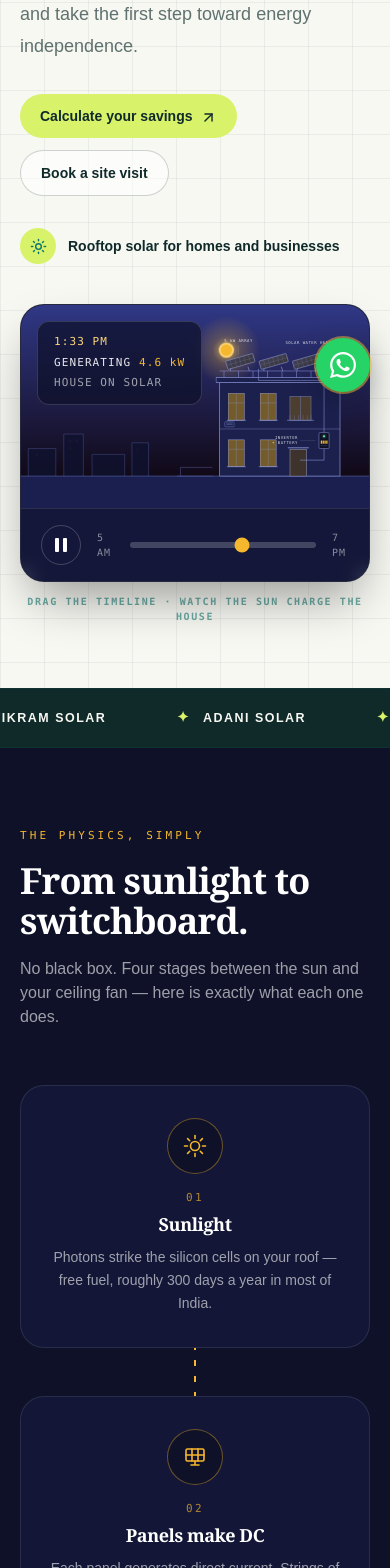
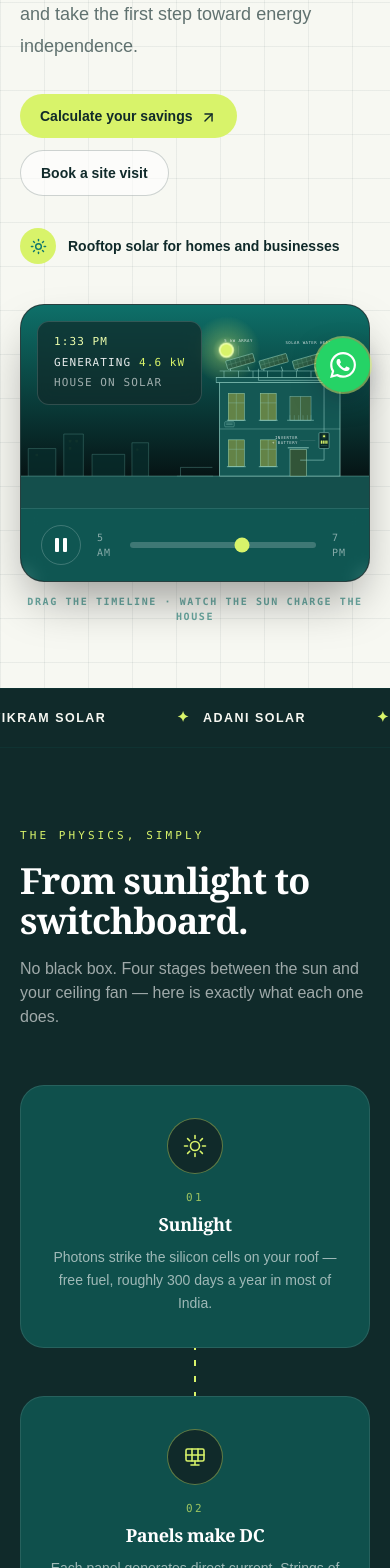
Before and after one commit to AmanG-04/caatweb, a Next.js app: page / in a window 390 px wide. Shown: the part 432-2000 px from the top of the page. Built offline with nearby package versions, Linux system fonts and the light colour scheme.

Commit message:
feat: update color palette and improve visual consistency across components

```diff
--- a/app/globals.css
+++ b/app/globals.css
@@ -1,7 +1,7 @@
 @import "tailwindcss";
 @config "../tailwind.config.ts";
 
-:root { --ink: #102a2a; --cream: #f7f8f2; --color-gold: #f5b72e; --color-gold-soft: #ffd87a; --font-mono: ui-monospace, SFMono-Regular, Menlo, monospace; }
+:root { --ink: #102a2a; --cream: #f7f8f2; --color-gold: #d8f36a; --color-gold-soft: #edffad; --font-mono: ui-monospace, SFMono-Regular, Menlo, monospace; }
 * { box-sizing: border-box; }
 html { scroll-behavior: smooth; overflow-y: auto; }
 body { margin: 0; background: var(--cream); color: var(--ink); font-family: Arial, Helvetica, sans-serif; }
@@ -22,18 +22,18 @@ body { margin: 0; background: var(--cream); color: var(--ink); font-family: Aria
 .landing-nav > a:last-child { border-radius: 999px; box-shadow: 0 8px 20px rgba(216,243,106,.32); transition: transform .2s ease, box-shadow .2s ease; }
 .landing-nav > a:last-child:hover { transform: translateY(-2px) scale(1.02); box-shadow: 0 12px 26px rgba(216,243,106,.48); }
 @keyframes landing-nav-enter { from { opacity: 0; transform: translateY(-18px) scale(.98); } to { opacity: 1; transform: translateY(0) scale(1); } }
-.bg-night { background-color: #0e1128; }
-.bg-dusk\/50 { background-color: rgba(25,29,69,.5); }
-.text-gold { color: #f5b72e; }
-.text-violet { color: #8b4fc0; }
-.text-ink-soft { color: #4a4f6e; }
-.text-ink-soft\/70 { color: rgba(74,79,110,.7); }
-.bg-paper { background-color: #f7f5f1; }
-.bg-paper-dim { background-color: #efece4; }
-.text-gold\/70 { color: rgba(245,183,46,.7); }
+.bg-night { background-color: #102a2a; }
+.bg-dusk\/50 { background-color: rgba(15,118,110,.5); }
+.text-gold { color: #d8f36a; }
+.text-violet { color: #0f766e; }
+.text-ink-soft { color: #52706d; }
+.text-ink-soft\/70 { color: rgba(82,112,109,.7); }
+.bg-paper { background-color: #f7f8f2; }
+.bg-paper-dim { background-color: #edf1e7; }
+.text-gold\/70 { color: rgba(216,243,106,.7); }
 .text-white\/60 { color: rgba(255,255,255,.6); }
 .text-white\/40 { color: rgba(255,255,255,.4); }
-.border-gold\/40 { border-color: rgba(245,183,46,.4); }
+.border-gold\/40 { border-color: rgba(216,243,106,.4); }
 @keyframes dash-flow { to { stroke-dashoffset: -48; } }
 .energy-dash { stroke-dasharray: 6 10; animation: dash-flow 1.6s linear infinite; }
 .brand-marquee { overflow: hidden; border-block: 1px solid rgba(15,118,110,.12); background: #102a2a; color: #f7f8f2; }
--- a/components/faq.tsx
+++ b/components/faq.tsx
@@ -22,7 +22,7 @@ const faqs = [
   },
   {
     q: "What is the payback period?",
-    a: "For a typical residential system after subsidy, 3–4 years is realistic at current Maharashtra tariffs; commercial systems paying higher tariffs often see 3 years or less. The panels are warrantied for 25 years of performance, so everything after payback is effectively free electricity. We give you the payback calculation for your actual bill before you commit.",
+    a: "For a typical residential system after subsidy, 3–4 years is realistic at current Delhi NCR tariffs; commercial systems paying higher tariffs often see 3 years or less. The panels are warrantied for 25 years of performance, so everything after payback is effectively free electricity. We give you the payback calculation for your actual bill before you commit.",
   },
   {
     q: "Will my panels work during a power cut?",
--- a/components/footer.tsx
+++ b/components/footer.tsx
@@ -131,8 +131,7 @@ export default function Footer() {
               </li>
             </ul>
             <p className="mt-5 max-w-[220px] text-xs leading-relaxed text-white/40">
-              Mon–Sat, 9 am – 7 pm IST. Site surveys across Mumbai, Thane and
-              Pune.
+              Mon–Sat, 9 am – 7 pm IST. Site surveys across Delhi NCR.
             </p>
           </div>
         </div>
--- a/components/landing.tsx
+++ b/components/landing.tsx
@@ -1,6 +1,6 @@
 import Image from "next/image";
 import Link from "next/link";
-import { ArrowUpRight, Check, Phone, Sun } from "lucide-react";
+import { ArrowUpRight, Check, Sun } from "lucide-react";
 import logo from "../companyinfo/caatlogo.webp";
 import { Button, Card } from "./ui";
 import { ScrollEffects } from "./scroll-effects";
@@ -16,17 +16,16 @@ import { ProjectTimeline } from "./project-timeline";
 import EquipmentBrands from "./equipment-brands";
 import Footer from "./footer";
 
-const company = { legalName: "CAAT PowerBot LLP", phone: "+91 9820897343", email: "caat.powerbot@gmail.com" };
 const benefits = ["Rooftop systems designed for Delhi homes and businesses", "High-efficiency panels and inverters from trusted brands", "Professional installation and end-to-end EPC support", "Guidance with subsidy paperwork and system commissioning"];
 
 export function Landing() {
   return <main><ScrollEffects />
-    <nav className="landing-nav container-wide sticky top-0 z-50 flex items-center justify-between gap-6 border-b border-ink/10 bg-cream/95 py-5 backdrop-blur-md"><Link href="/" className="flex items-center gap-3" aria-label="CAAT PowerBot home"><Image src={logo} alt="CAAT PowerBot logo" width={48} height={48} className="h-11 w-11 object-contain" priority /><span className="text-lg font-black tracking-tight">CAAT PowerBot <span className="text-teal">LLP</span></span></Link><div className="hidden gap-7 text-sm font-semibold md:flex"><a href="#why">Why solar</a><a href="#references">Projects</a><a href="#process">Process</a><a href="#about">About</a><a href="#contact">Contact</a></div><Link href="/quote"><Button>Get instant estimate <ArrowUpRight className="ml-1 inline" size={16} /></Button></Link></nav>
+    <nav className="landing-nav container-wide sticky top-0 z-50 flex items-center justify-between gap-6 border-b border-ink/10 bg-cream/95 py-5 backdrop-blur-md"><Link href="/" className="flex items-center gap-3" aria-label="CAAT PowerBot home"><Image src={logo} alt="CAAT PowerBot logo" width={48} height={48} className="h-11 w-11 object-contain" priority /><span className="text-lg font-black tracking-tight">CAAT PowerBot <span className="text-teal">LLP</span></span></Link><div className="hidden gap-7 text-sm font-semibold md:flex"><a href="#why">Why solar</a><a href="#references">Projects</a><a href="#process">Process</a><a href="#about">About</a></div><Link href="/quote"><Button>Get instant estimate <ArrowUpRight className="ml-1 inline" size={16} /></Button></Link></nav>
     <section className="hero-flow grid-lines relative overflow-hidden"><div className="container-wide relative z-10 grid min-h-[600px] items-center gap-10 py-16 lg:grid-cols-[.85fr_1.15fr]"><div><p className="mb-5 inline-flex items-center gap-2 rounded-full border border-teal/20 bg-white/90 px-4 py-2 text-xs font-bold uppercase tracking-[.18em] text-teal"><Sun size={15} /> Delhi&apos;s clean energy partner</p><h1 className="max-w-3xl text-5xl font-black leading-[.98] tracking-[-.05em] md:text-7xl">Clean energy made <span className="text-teal">simple.</span></h1><p className="mt-7 max-w-xl text-lg leading-8 text-ink/65">See how much a rooftop solar system can save, find the right size for your property, and take the first step toward energy independence.</p><div className="mt-8 flex flex-wrap gap-3"><Link href="/quote"><Button>Calculate your savings <ArrowUpRight className="ml-1 inline" size={17} /></Button></Link><a href="tel:+919820897343"><Button variant="outline">Book a site visit</Button></a></div><div className="mt-8 flex items-center gap-3 text-sm font-semibold"><span className="grid h-9 w-9 place-items-center rounded-full bg-lime"><Sun size={17} className="text-teal" /></span> Rooftop solar for homes and businesses</div></div><div className="w-full"><SolarScene /><p className="mt-3 text-center font-mono text-[10px] font-bold tracking-[.16em] text-teal/60">DRAG THE TIMELINE · WATCH THE SUN CHARGE THE HOUSE</p></div></div></section>
     <BrandMarquee /><HowItWorks /><section id="why" className="container-wide py-24"><p className="font-bold uppercase tracking-[.18em] text-teal">Why CAAT PowerBot</p><h2 className="mt-3 max-w-2xl text-4xl font-black tracking-tight md:text-5xl">A trusted partner for a smarter energy decision.</h2><div className="mt-10 grid gap-4 md:grid-cols-4">{benefits.map((benefit, index) => <Card key={benefit} className={index === 1 ? "bg-lime" : ""}><div className="mb-12 text-3xl font-black">0{index + 1}</div><Check className="text-teal" /><h3 className="mt-4 font-bold">{benefit}</h3></Card>)}</div></section>
     <ProjectTimeline />
     <ClientReferences /><EquipmentBrands /><SubsidyInfo />
-    <section id="about" className="container-wide grid gap-12 py-24 md:grid-cols-[.8fr_1.2fr] md:items-center"><div><Image src={logo} alt="CAAT PowerBot" width={260} height={260} className="mx-auto h-56 w-56 object-contain md:mx-0" /></div><div><p className="font-bold uppercase tracking-[.18em] text-teal">About us</p><h2 className="mt-3 text-4xl font-black tracking-tight">Power solutions built around your property.</h2><p className="mt-5 max-w-2xl leading-8 text-ink/65">CAAT PowerBot LLP helps homes and businesses in Delhi move toward reliable, cleaner energy. We design and install rooftop solar systems, support maintenance, and provide practical energy solutions from assessment through commissioning.</p></div></section><FAQ />
-    <section id="contact" className="bg-lime py-16"><div className="container-wide flex flex-col justify-between gap-8 md:flex-row md:items-center"><div><h2 className="text-4xl font-black tracking-tight">Ready to see your number?</h2><p className="mt-2 text-ink/65">Start with a free, no-obligation solar estimate.</p><div className="mt-5 flex flex-col gap-2 text-sm"><a href="tel:+919820897343" className="flex items-center gap-2"><Phone size={16} /> {company.phone}</a><a href={`mailto:${company.email}`} className="flex items-center gap-2">{company.email}</a></div></div><Link href="/quote"><Button className="w-fit">Calculate my savings <ArrowUpRight className="ml-1 inline" size={17} /></Button></Link></div></section>    <Footer />
-    <FloatingWhatsApp />\n  </main>;
+    <section id="about" className="container-wide grid gap-12 py-24 md:grid-cols-[.8fr_1.2fr] md:items-center"><div><Image src={logo} alt="CAAT PowerBot" width={260} height={260} className="mx-auto h-56 w-56 object-contain md:mx-0" /></div><div><p className="font-bold uppercase tracking-[.18em] text-teal">About us</p><h2 className="mt-3 text-4xl font-black tracking-tight">Power solutions built around your property.</h2><p className="mt-5 max-w-2xl leading-8 text-ink/65">CAAT PowerBot LLP helps homes and businesses in Delhi move toward reliable, cleaner energy. We design and install rooftop solar systems, support maintenance, and provide practical energy solutions from assessment through commissioning.</p></div></section><FAQ />    <Footer />
+    <FloatingWhatsApp />
+  </main>;
 }
--- a/components/solar-scene.tsx
+++ b/components/solar-scene.tsx
@@ -50,9 +50,9 @@ export default function SolarScene() {
   const sunX = 90 + ((hour - 5) / 14) * 780;
   const sunY = 400 - d * 300;
 
-  const skyTop = lerpColor("#0b0e24", "#333c8f", d);
-  const skyHorizonBase = lerpColor("#151938", "#7f90dd", d);
-  const skyHorizon = lerpColor(skyHorizonBase, "#8b4fc0", duskiness * 0.4);
+  const skyTop = lerpColor("#082d2c", "#0f766e", d);
+  const skyHorizonBase = lerpColor("#0b3d3b", "#73b9ae", d);
+  const skyHorizon = lerpColor(skyHorizonBase, "#2fa6ad", duskiness * 0.4);
 
   const generation = Math.round(d * 5 * 10) / 10;
   const onSolar = d > 0.12;
@@ -62,10 +62,10 @@ export default function SolarScene() {
   const particleOpacity = reducedMotion ? 0 : d;
 
   // Line-work color shifts slightly lighter in daylight
-  const line = lerpColor("#4a5494", "#8a96d8", d);
-  const lineSoft = lerpColor("#343d75", "#6774bd", d);
-  const wall = lerpColor("#12152e", "#1c2150", d);
-  const glass = "#10132b";
+  const line = lerpColor("#327975", "#95d0c5", d);
+  const lineSoft = lerpColor("#245b58", "#67aaa1", d);
+  const wall = lerpColor("#0c3938", "#155b57", d);
+  const glass = "#082d2c";
 
   return (
     <div className="relative overflow-hidden rounded-3xl border border-white/10 bg-night shadow-2xl shadow-black/40">
@@ -81,13 +81,13 @@ export default function SolarScene() {
             <stop offset="1" stopColor={skyHorizon} />
           </linearGradient>
           <radialGradient id="sunGlow">
-            <stop offset="0" stopColor="#ffd87a" stopOpacity="0.75" />
-            <stop offset="0.4" stopColor="#f5b72e" stopOpacity="0.25" />
-            <stop offset="1" stopColor="#f5b72e" stopOpacity="0" />
+            <stop offset="0" stopColor="#edffad" stopOpacity="0.75" />
+            <stop offset="0.4" stopColor="#d8f36a" stopOpacity="0.25" />
+            <stop offset="1" stopColor="#d8f36a" stopOpacity="0" />
           </radialGradient>
           <linearGradient id="panelFace" x1="0" y1="0" x2="1" y2="1">
-            <stop offset="0" stopColor="#1d2452" />
-            <stop offset="1" stopColor="#12162f" />
+            <stop offset="0" stopColor="#0e5553" />
+            <stop offset="1" stopColor="#082d2c" />
           </linearGradient>
           <filter id="softGlow" x="-80%" y="-80%" width="260%" height="260%">
             <feGaussianBlur stdDeviation="3" result="blur" />
@@ -115,18 +115,18 @@ export default function SolarScene() {
         {/* Sun */}
         <g style={{ opacity: clamp(d * 3, 0, 1) }}>
           <circle cx={sunX} cy={sunY} r={95} fill="url(#sunGlow)" />
-          <circle cx={sunX} cy={sunY} r={21} fill="#ffd87a" />
-          <circle cx={sunX} cy={sunY} r={16} fill="#f5b72e" />
+          <circle cx={sunX} cy={sunY} r={21} fill="#edffad" />
+          <circle cx={sunX} cy={sunY} r={16} fill="#d8f36a" />
         </g>
 
         {/* Distant skyline — simple line silhouettes */}
-        <g stroke={lineSoft} strokeWidth="1.2" fill="#0f1230" opacity="0.75">
+        <g stroke={lineSoft} strokeWidth="1.2" fill="#082d2c" opacity="0.75">
           <path d="M 20 472 V 396 H 96 V 472" />
           <path d="M 118 472 V 356 H 172 V 472" />
           <path d="M 196 472 V 412 H 286 V 472" />
           <path d="M 306 472 V 380 H 352 V 472" />
         </g>
-        <g fill="#f5b72e" opacity={(1 - d) * 0.4}>
+        <g fill="#d8f36a" opacity={(1 - d) * 0.4}>
           <rect x="132" y="372" width="7" height="7" rx="1" />
           <rect x="150" y="372" width="7" height="7" rx="1" />
           <rect x="132" y="392" width="7" height="7" rx="1" />
@@ -135,7 +135,7 @@ export default function SolarScene() {
         </g>
 
         {/* Ground */}
-        <rect y="472" width="960" height="88" fill={lerpColor("#0a0c1e", "#1b2154", d)} />
+        <rect y="472" width="960" height="88" fill={lerpColor("#062827", "#15534f", d)} />
         <line x1="0" y1="472" x2="960" y2="472" stroke={lineSoft} strokeWidth="1.5" />
 
         {/* ---- House: architectural line-work, flat RCC roof ---- */}
@@ -170,7 +170,7 @@ export default function SolarScene() {
                   <line key={ox} x1={px + ox} y1={145} x2={px + ox} y2={167} stroke={line} strokeWidth="0.6" opacity="0.7" />
                 ))}
                 <line x1={px + 1} y1={156} x2={px + 77} y2={156} stroke={line} strokeWidth="0.6" opacity="0.7" />
-                <rect x={px} y={144} width={78} height={24} rx="2" fill="#ffd87a" opacity={d * 0.18} />
+                <rect x={px} y={144} width={78} height={24} rx="2" fill="#d8f36a" opacity={d * 0.18} />
               </g>
             </g>
           );
@@ -189,7 +189,7 @@ export default function SolarScene() {
         ].map(([x, y], i) => (
           <g key={i}>
             <rect x={x} y={y} width={44} height={74} fill={glass} stroke={line} strokeWidth="1.5" />
-            <rect x={x} y={y} width={44} height={74} fill="#f5b72e" opacity={windowGlow} />
+            <rect x={x} y={y} width={44} height={74} fill="#d8f36a" opacity={windowGlow} />
             <line x1={x + 22} y1={y} x2={x + 22} y2={y + 74} stroke={line} strokeWidth="0.9" />
             <line x1={x} y1={y + 26} x2={x + 44} y2={y + 26} stroke={line} strokeWidth="0.9" />
             {/* sill */}
@@ -200,7 +200,7 @@ export default function SolarScene() {
         {/* Balcony on first floor right */}
         <g stroke={line} strokeWidth="1.3" fill="none" opacity="0.85">
           <rect x="742" y="252" width="58" height="66" fill={glass} />
-          <rect x="742" y="252" width="58" height="66" fill="#f5b72e" opacity={windowGlow * 0.7} />
+          <rect x="742" y="252" width="58" height="66" fill="#d8f36a" opacity={windowGlow * 0.7} />
           <line x1="771" y1="252" x2="771" y2="318" />
           <line x1="734" y1="318" x2="808" y2="318" strokeWidth="2" />
           {[742, 754, 766, 778, 790, 800].map((x) => (
@@ -211,7 +211,7 @@ export default function SolarScene() {
         {/* Door: slim entrance with canopy */}
         <g>
           <rect x="742" y="398" width="46" height="74" fill={glass} stroke={line} strokeWidth="1.5" />
-          <rect x="742" y="398" width="46" height="74" fill="#f5b72e" opacity={windowGlow * 0.45} />
+          <rect x="742" y="398" width="46" height="74" fill="#d8f36a" opacity={windowGlow * 0.45} />
           <line x1="736" y1="394" x2="794" y2="394" stroke={line} strokeWidth="2.5" />
         </g>
 
@@ -228,8 +228,8 @@ export default function SolarScene() {
 
         {/* Inverter + battery wall unit */}
         <g>
-          <rect x="822" y="352" width="28" height="44" rx="3" fill="#0d1026" stroke={line} strokeWidth="1.5" />
-          <circle cx="836" cy="362" r="3" fill={onSolar ? "#6ee7a0" : "#f5b72e"} filter="url(#softGlow)" />
+          <rect x="822" y="352" width="28" height="44" rx="3" fill="#062827" stroke={line} strokeWidth="1.5" />
+          <circle cx="836" cy="362" r="3" fill={onSolar ? "#d8f36a" : "#edffad"} filter="url(#softGlow)" />
           {[0, 1, 2, 3].map((i) => (
             <rect
               key={i}
@@ -238,7 +238,7 @@ export default function SolarScene() {
               width={3.6}
               height={9}
               rx={0.8}
-              fill={i < batterySegments ? "#f5b72e" : "#262c5c"}
+              fill={i < batterySegments ? "#d8f36a" : "#1c5b57"}
             />
           ))}
           <line x1="827" y1="388" x2="845" y2="388" stroke={line} strokeWidth="0.8" opacity="0.7" />
@@ -247,7 +247,7 @@ export default function SolarScene() {
         {/* Energy particles: panels → inverter */}
         <g opacity={particleOpacity}>
           {[0, 1, 2, 3, 4].map((i) => (
-            <circle key={i} r="3.2" fill="#ffd87a" filter="url(#softGlow)">
+            <circle key={i} r="3.2" fill="#edffad" filter="url(#softGlow)">
               <animateMotion dur="2.4s" repeatCount="indefinite" begin={`${-i * 0.48}s`}>
                 <mpath href="#energyPath" />
               </animateMotion>
@@ -257,7 +257,7 @@ export default function SolarScene() {
         {/* Energy particles: inverter → house (from battery after dark) */}
         <g opacity={reducedMotion ? 0 : 0.85}>
           {[0, 1].map((i) => (
-            <circle key={i} r="2.8" fill="#f5b72e" filter="url(#softGlow)">
+            <circle key={i} r="2.8" fill="#d8f36a" filter="url(#softGlow)">
               <animateMotion dur="1.8s" repeatCount="indefinite" begin={`${-i * 0.9}s`}>
                 <mpath href="#housePath" />
               </animateMotion>
--- a/tailwind.config.ts
+++ b/tailwind.config.ts
@@ -10,14 +10,14 @@ export default {
         teal: "#0f766e",
         lime: "#d8f36a",
         cream: "#f7f8f2",
-        night: "#0e1128",
-        dusk: "#191d45",
-        violet: "#8b4fc0",
-        gold: "#f5b72e",
-        "gold-soft": "#ffd87a",
-        paper: "#f7f5f1",
-        "paper-dim": "#efece4",
-        "ink-soft": "#4a4f6e",
+        night: "#102a2a",
+        dusk: "#0f766e",
+        violet: "#0f766e",
+        gold: "#d8f36a",
+        "gold-soft": "#edffad",
+        paper: "#f7f8f2",
+        "paper-dim": "#edf1e7",
+        "ink-soft": "#52706d",
       },
       fontFamily: {
         display: ["Georgia", "serif"],
```
